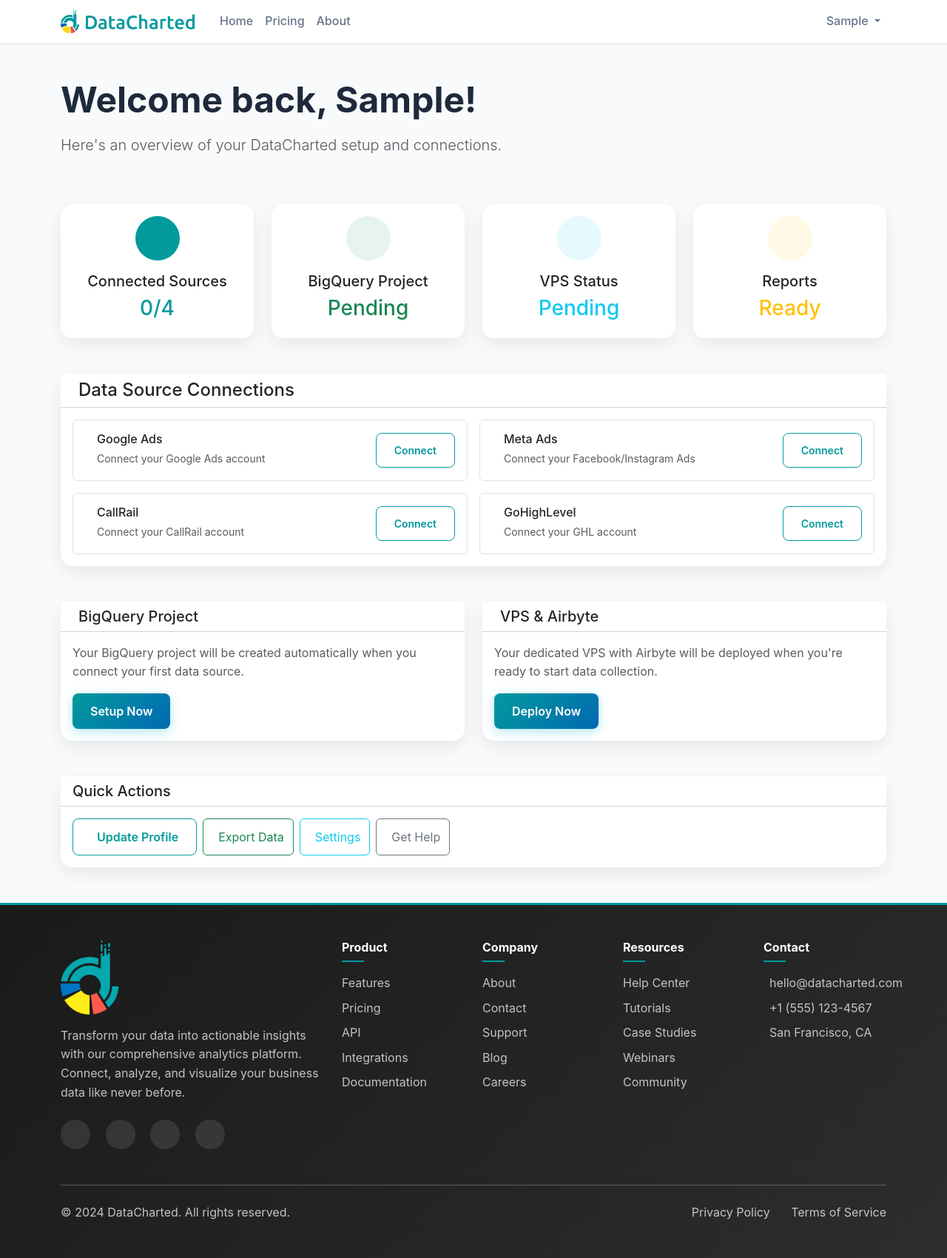
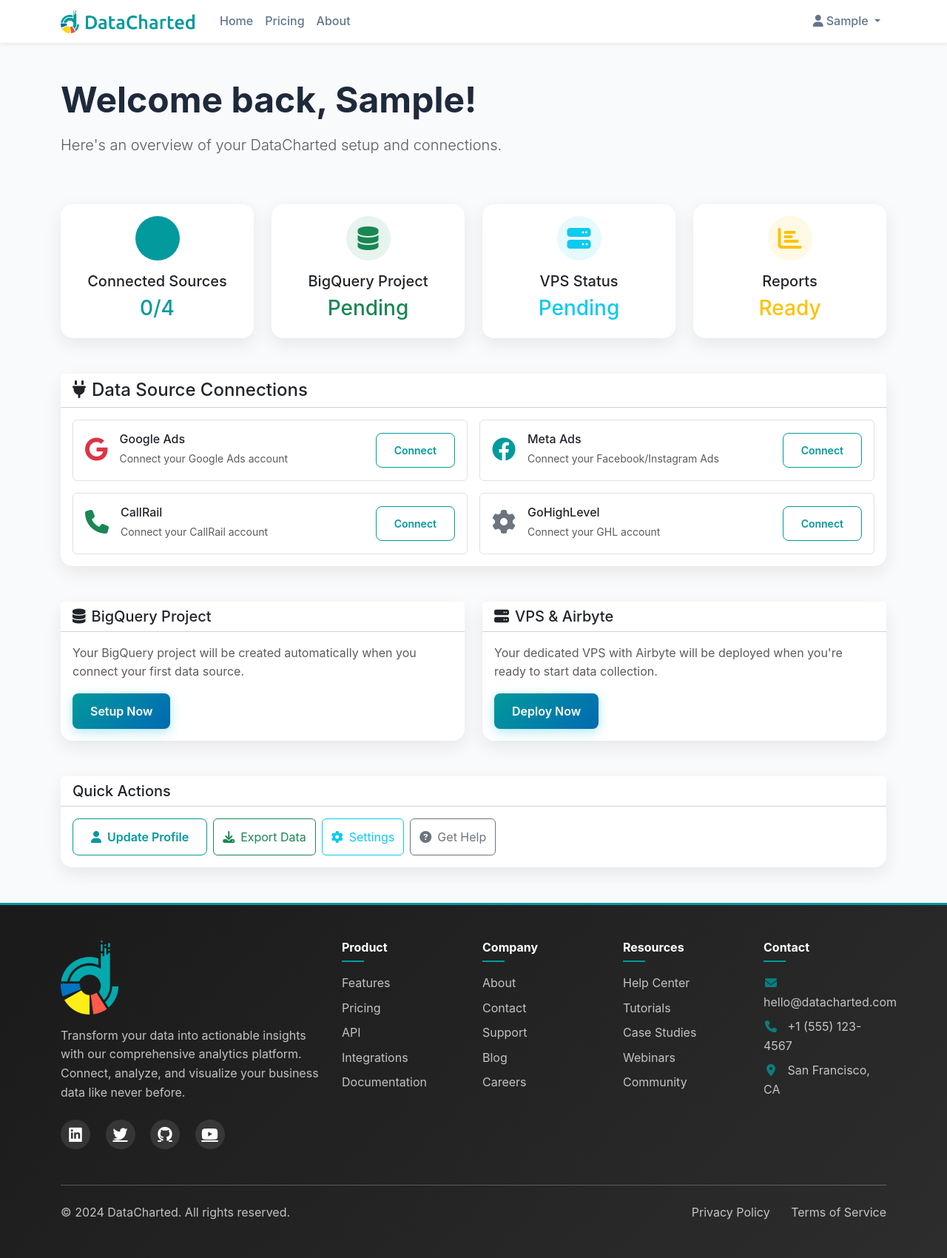
Before and after one commit to adillraza/datacharted, a Flask app: page /dashboard in a window 1280 px wide. Shown: the whole page at 74% size. Run offline with Flask 3, Linux system fonts and the light colour scheme; the visitor is signed in with stand-in values (Sample User, id 1); some libraries are stand-ins or nearby versions.

Commit message:
Fix icon display issue - Add Font Awesome CSS to base template
- Icons were showing as empty circles because Flask app was using Font Awesome classes (fas fa-*) but only had Tabler Icons CSS loaded
- Added Font Awesome 6.4.0 CDN link to base.html alongside Tabler Icons
- Now both icon libraries are available for different use cases
- Fixes missing icons in navigation, hero section, and data pipeline process

```diff
--- a/app/templates/base.html
+++ b/app/templates/base.html
@@ -9,6 +9,8 @@
 
     <!-- Bootstrap CSS -->
     <link href="https://cdn.jsdelivr.net/npm/bootstrap@5.3.0/dist/css/bootstrap.min.css" rel="stylesheet">
+    <!-- Font Awesome -->
+    <link rel="stylesheet" href="https://cdnjs.cloudflare.com/ajax/libs/font-awesome/6.4.0/css/all.min.css">
     <!-- Tabler Icons -->
     <link rel="stylesheet" href="https://cdn.jsdelivr.net/npm/@tabler/icons@latest/tabler-icons.min.css">
     <!-- Custom CSS -->
```
